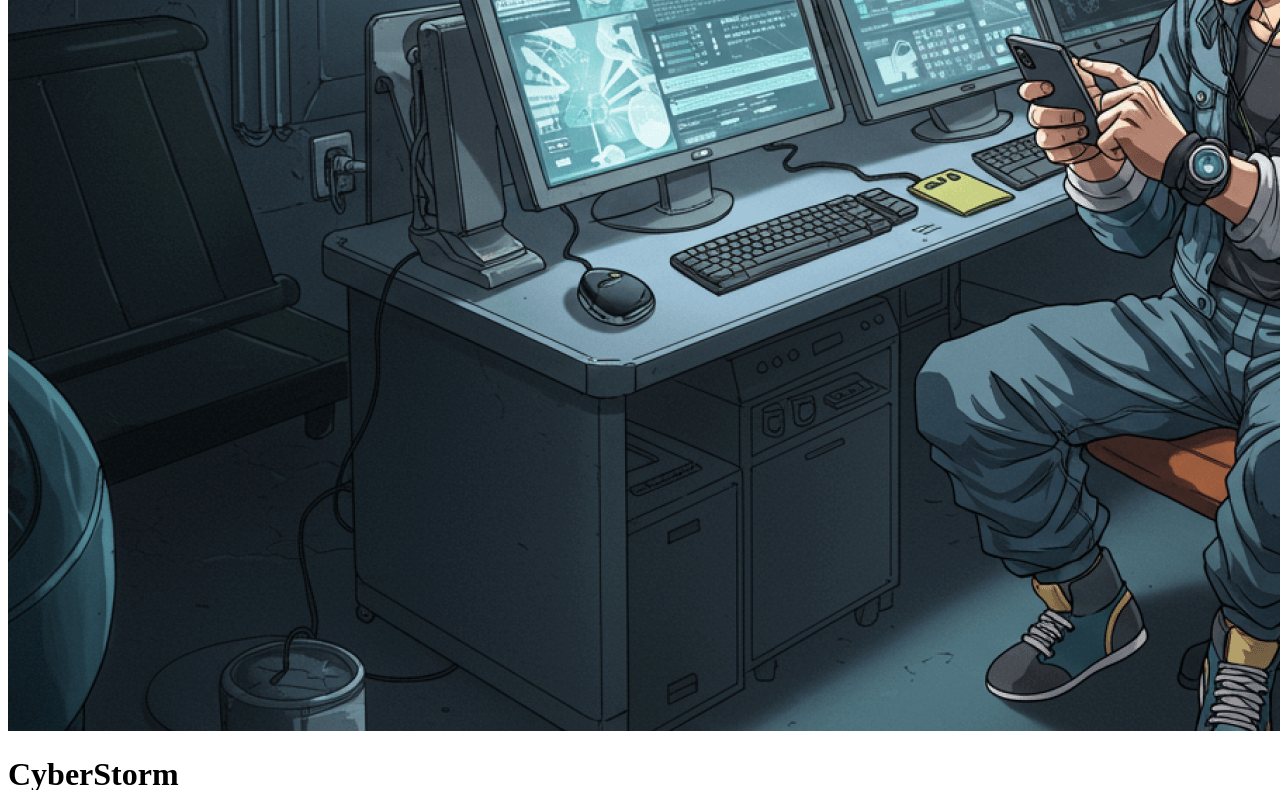
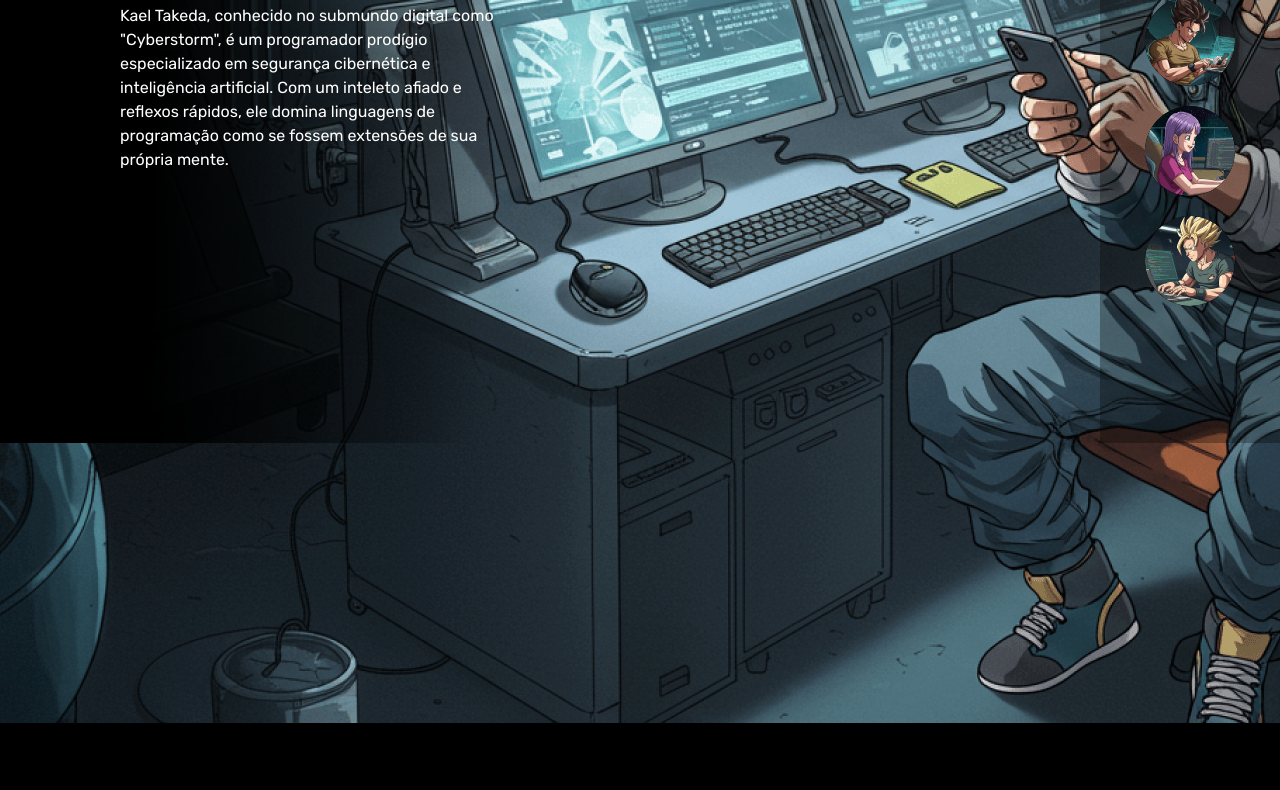
Before and after one commit to 2004-15-09/Projeto-Dragon-Ball, a plain HTML site: page index.html in a window 1280 px wide. Shown: the part 357-1147 px from the top of the page. After the commit the page ends 1084 px from the top, so only its background shows below. Drawn offline with Linux system fonts and the light colour scheme.

Commit message:
criei os estilos css

```diff
--- a/index.html
+++ b/index.html
@@ -8,6 +8,9 @@
 <link rel="preconnect" href="https://fonts.googleapis.com">
 <link rel="preconnect" href="https://fonts.gstatic.com" crossorigin>
 <link href="https://fonts.googleapis.com/css2?family=Rubik:ital,wght@0,300..900;1,300..900&family=Secular+One&display=swap" rel="stylesheet">
+
+<link rel="stylesheet" href="./src/css/reset.css">
+<link rel="stylesheet" href="./src/css/style.css">
 
 </head>
 <body>
--- /dev/null
+++ b/src/css/reset.css
@@ -0,0 +1,9 @@
+* {
+    margin: 0;
+    padding: 0;
+    box-sizing: border-box;
+}
+
+ul {
+    list-style: none;
+}
--- /dev/null
+++ b/src/css/style.css
@@ -0,0 +1,109 @@
+body {
+    background-color: #000000;
+    overflow: hidden;
+}
+
+main::after {
+    content: "";
+    position: fixed;
+    top: 0;
+    left: 0;
+    min-height: 100vh;
+    width: 80vh;
+    background: linear-gradient(92deg, #000 25%, rgba(0, 0, 0, 0) 75%) no-repeat;
+}
+
+main .personagem {
+    display: none;
+    height: 100vh;
+}
+
+main .personagem.selecionado {
+    display: block;
+}
+
+main .personagem .imagem {
+    width: 100%;
+    height: 100%;
+    object-fit: cover;
+}
+
+.conteudo {
+    position: absolute;
+    top: 0;
+    left: 120px;
+    display: flex;
+    flex-direction: column;
+    justify-content: center;
+    height: 100vh;
+    max-width: 380px;
+    z-index: 1;
+}
+
+.conteudo .nome-personagem {
+    color: #fff;
+    font-size: 48px;
+    font-family: "Secular One";
+    font-weight: 400;
+    margin-bottom: 20px;
+}
+
+.conteudo .descricao {
+    color: #fff;
+    font-family: "Rubik";
+    font-size: 16px;
+    line-height: 24px;
+}
+
+.botoes {
+    background-color: rgba(0, 0, 0, 0.3);
+    position: fixed;
+    top: 0;
+    right: 0;
+    width: 180px;
+    display: flex;
+    flex-direction: column;
+    align-items: center;
+    justify-content: center;
+    min-height: 100vh;
+    gap: 16px;
+}
+
+.botoes .botao {
+    border: none;
+    background-color: #000;
+    width: 90px;
+    height: 90px;
+    cursor: pointer;
+    transition: transform 0.3s ease;
+    border-radius: 50%;
+}
+
+.botoes .botao img {
+    border-radius: 50%;
+}
+
+.botoes .botao.selecionado {
+    transform: scale(1.2);
+    box-shadow: 0 0 10px #d9d9d9;
+}
+
+.botoes .botao.cyberstorm.selecionado {
+    box-shadow: 0 0 10px #47ffc5;
+}
+
+.botoes .botao.codepixie.selecionado {
+    box-shadow: 0 0 10px #9747ff;
+}
+
+.botoes .botao.hexblade.selecionado {
+    box-shadow: 0 0 10px #ffa947;
+}
+
+  .botoes .botao.neonpulse.selecionado {
+    box-shadow: 0 0 10px #e4309a;
+}
+
+  .botoes .botao.codebreaker.selecionado {
+    box-shadow: 0 0 10px #fff047;
+}
```
